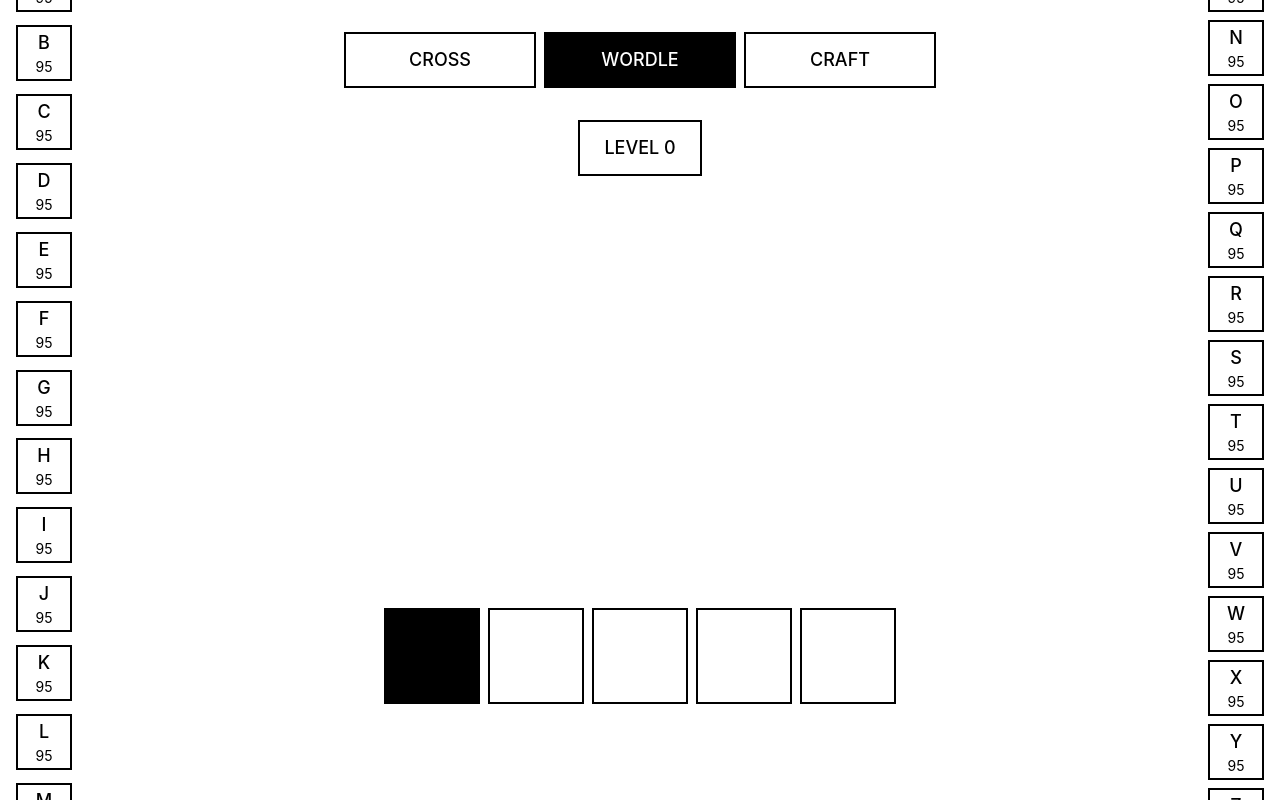
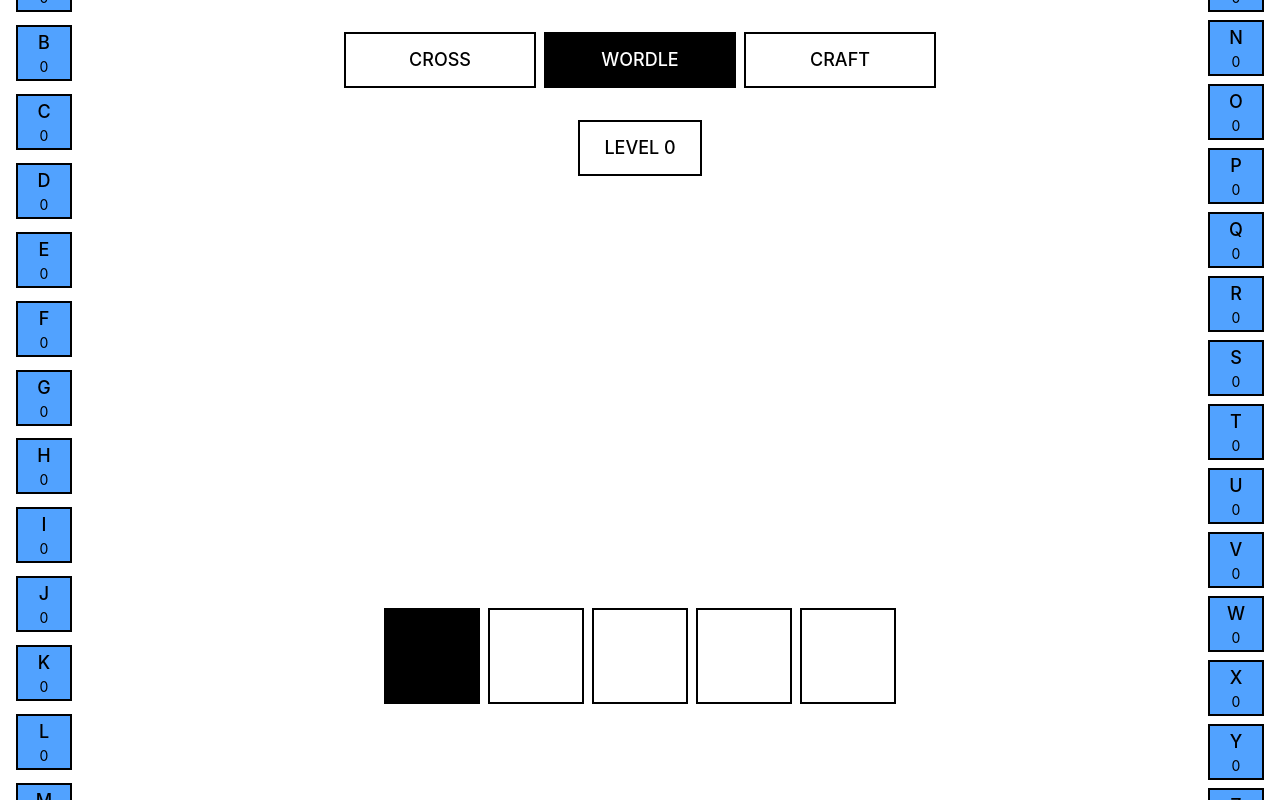
Before and after one commit to crosswordle-fun/svcw_2607, a SvelteKit app: page /game in a window 1280 px wide. Built offline with nearby package versions, Linux system fonts and the light colour scheme.

Commit message:
feat: sync frag rune data to display

```diff
--- a/src/lib/components/frag-rune-display.svelte
+++ b/src/lib/components/frag-rune-display.svelte
@@ -1,15 +1,21 @@
 <script lang="ts">
-	let { letters }: { letters: string[] } = $props();
+	import type { LetterCounts } from '$lib/GameCore';
+
+	let {
+		letters,
+		counts,
+		kind
+	}: { letters: string[]; counts: LetterCounts; kind: 'fragments' | 'runes' } = $props();
 </script>
 
-<div class="grid gap-2" aria-label="Frag rune display">
+<div class="grid gap-2" aria-label={`${kind} display`}>
 	{#each letters as letter (letter)}
 		<div
-			class="flex size-14 flex-col items-center justify-center border-2 border-black bg-white text-black uppercase"
-			aria-label={`${letter}, count 95`}
+			class={`flex size-14 flex-col items-center justify-center border-2 border-black text-black uppercase ${kind === 'fragments' ? 'bg-blue-400' : 'bg-purple-400'}`}
+			aria-label={`${letter}, ${kind === 'fragments' ? 'fragment' : 'rune'} count ${counts[letter.toLowerCase()] ?? 0}`}
 		>
 			<span class="text-lg font-medium">{letter}</span>
-			<span class="text-sm">95</span>
+			<span class="text-sm">{counts[letter.toLowerCase()] ?? 0}</span>
 		</div>
 	{/each}
 </div>
--- a/src/routes/game/+page.svelte
+++ b/src/routes/game/+page.svelte
@@ -14,12 +14,18 @@
 
 	let gameState = $state<GameState>(createGameState());
 	let displayedLevel = $state(gameState.wordle.level);
+	let resourceMode: 'fragments' | 'runes' = $state('fragments');
 	let gameMode: GameMode = $state('wordle');
 	const leftLetters = 'ABCDEFGHIJKLM'.split('');
 	const rightLetters = 'MNOPQRSTUVWXYZ'.split('');
 
 	onMount(() => {
 		function handleKeydown(event: KeyboardEvent) {
+			if (event.key === 'Tab') {
+				event.preventDefault();
+				resourceMode = resourceMode === 'fragments' ? 'runes' : 'fragments';
+				return;
+			}
 			if (event.key === '1') gameMode = 'cross';
 			if (event.key === '2') gameMode = 'wordle';
 			if (event.key === '3') gameMode = 'craft';
@@ -34,8 +40,16 @@
 <main class="flex min-h-screen flex-col items-center gap-8 pt-8">
 	<GameTabs {gameMode} onModeChange={(mode) => (gameMode = mode)} />
 	<div class="pointer-events-none fixed inset-x-4 top-1/2 flex -translate-y-1/2 justify-between">
-		<FragRuneDisplay letters={leftLetters} />
-		<FragRuneDisplay letters={rightLetters} />
+		<FragRuneDisplay
+			letters={leftLetters}
+			counts={resourceMode === 'fragments' ? gameState.wordle.fragmentCounts : gameState.wordle.runeCounts}
+			kind={resourceMode}
+		/>
+		<FragRuneDisplay
+			letters={rightLetters}
+			counts={resourceMode === 'fragments' ? gameState.wordle.fragmentCounts : gameState.wordle.runeCounts}
+			kind={resourceMode}
+		/>
 	</div>
 	{#if gameMode === 'wordle'}
 		<LevelDisplay level={displayedLevel} />
```
